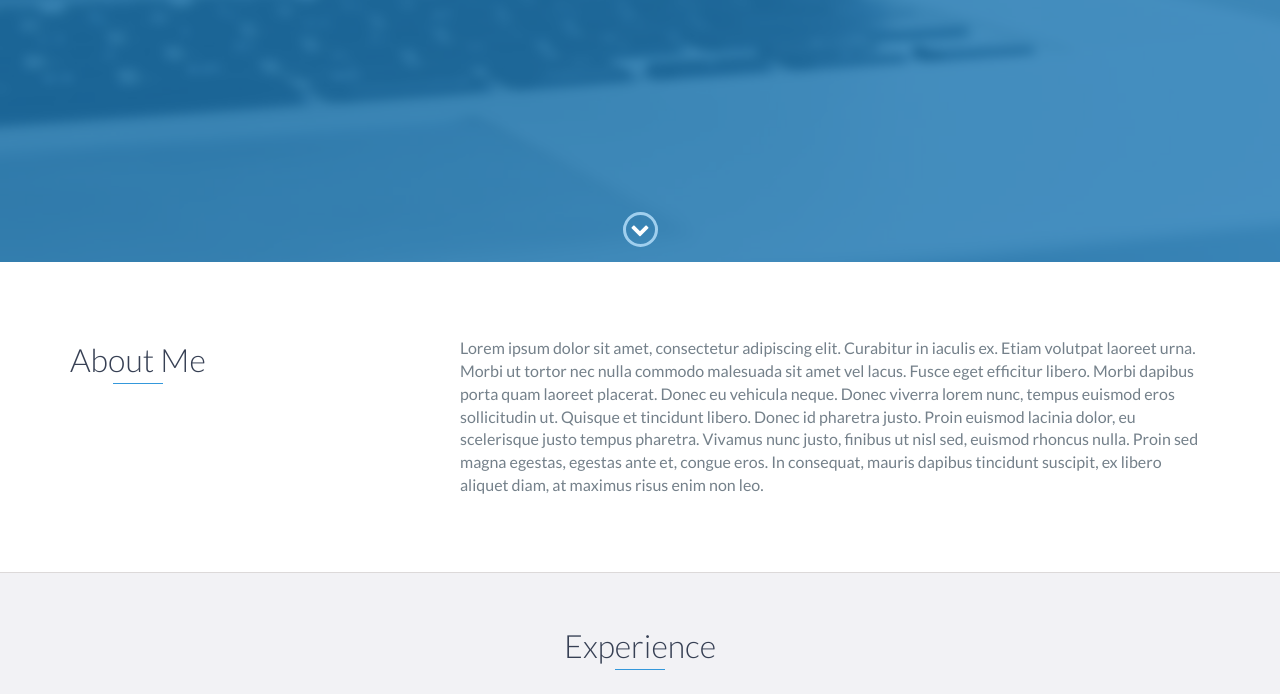
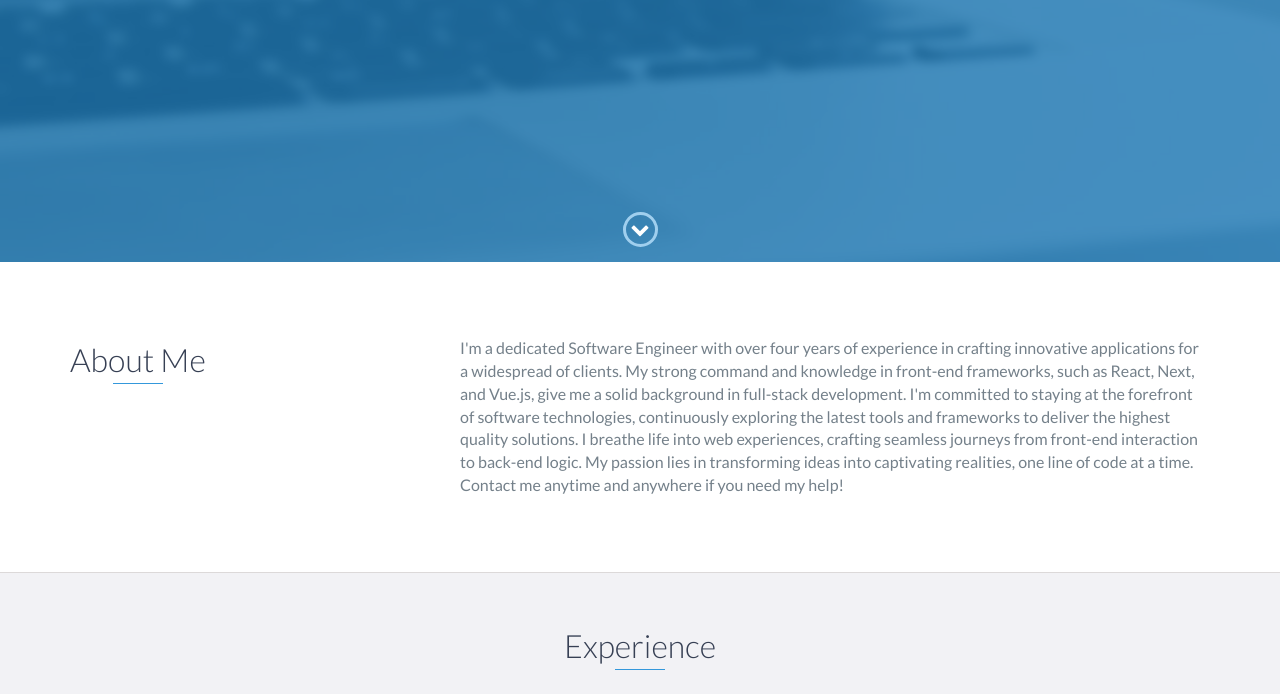
Before and after one commit to robintech514/portfolio, a website: page index.html in a window 1280 px wide. Shown: the part 538-1232 px from the top of the page. Drawn offline with nearby package versions, Linux system fonts and the light colour scheme.

Commit message:
update AboutMe

```diff
--- a/index.html
+++ b/index.html
@@ -73,9 +73,11 @@
         </div>
         <div class="col-md-8">
           <p>
-            Lorem ipsum dolor sit amet, consectetur adipiscing elit. Curabitur in iaculis ex. Etiam volutpat laoreet urna. Morbi ut tortor nec nulla commodo malesuada sit amet vel lacus. Fusce eget efficitur libero. Morbi dapibus porta quam laoreet placerat. Donec
-            eu vehicula neque. Donec viverra lorem nunc, tempus euismod eros sollicitudin ut. Quisque et tincidunt libero. Donec id pharetra justo. Proin euismod lacinia dolor, eu scelerisque justo tempus pharetra. Vivamus nunc justo, finibus
-            ut nisl sed, euismod rhoncus nulla. Proin sed magna egestas, egestas ante et, congue eros. In consequat, mauris dapibus tincidunt suscipit, ex libero aliquet diam, at maximus risus enim non leo.
+            I'm a dedicated Software Engineer with over four years of experience in crafting innovative applications for a widespread of clients. My strong command and knowledge in front-end frameworks, such as React, Next, and Vue.js, give me a solid background in full-stack development. I'm committed to staying at the forefront of software technologies, continuously exploring the latest tools and frameworks to deliver the highest quality solutions.
+
+            I breathe life into web experiences, crafting seamless journeys from front-end interaction to back-end logic. My passion lies in transforming ideas into captivating realities, one line of code at a time.
+
+            Contact me anytime and anywhere if you need my help!
           </p>
         </div>
       </div>
```
